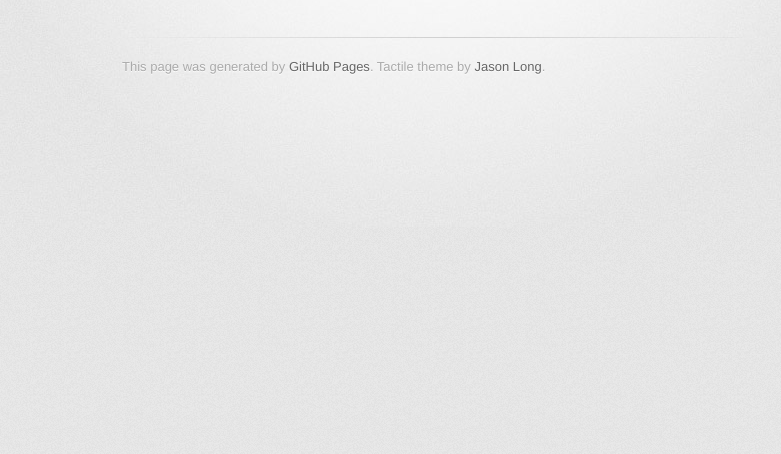
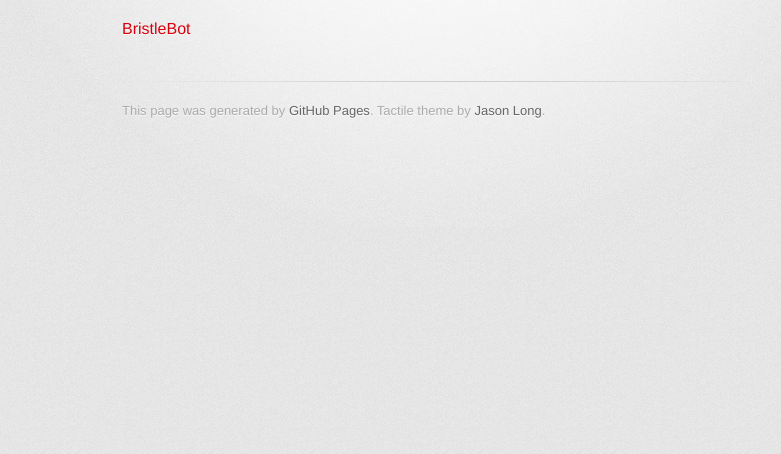
Before and after one commit to bennthomsen/bennthomsen.github.io, a plain HTML site: page index.html in a window 1280 px wide. Shown: the part 346-800 px from the top of the page, without its empty margins (208-989 px from the left). Drawn offline with Linux system fonts and the light colour scheme; a web font is replaced by a local one.

Commit message:
Update index.html

```diff
--- a/index.html
+++ b/index.html
@@ -33,6 +33,7 @@
 <a id="main-page" class="anchor" href="#main-page" aria-hidden="true"><span class="octicon octicon-link"></span></a>Main Page</h1>
 
 <p><a href="http://bennthomsen.github.io/MSP430LaunchPad-LCDShield">LCD Shield</a></p>
+          <p><a href="http://bennthomsen.github.io/ESP8266_BristleBot">BristleBot</a></p>
         </section>
 
         <footer>
```
